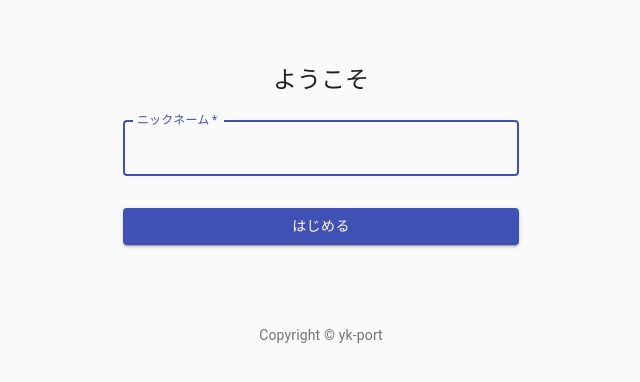
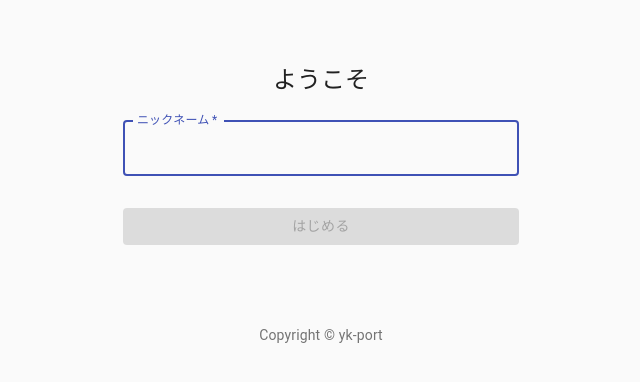
Before and after one commit to yk-port/react-chat-app, a React (Create React App) app: page / in a window 1280 px wide. Shown: the top 382 px of the page, without its empty margins (319-959 px from the left). Built offline with nearby package versions, Linux system fonts and the light colour scheme.

Commit message:
feature: disabledの制御

```diff
--- a/src/components/SignIn.js
+++ b/src/components/SignIn.js
@@ -1,4 +1,4 @@
-import React from 'react';
+import React, { useEffect, useState } from 'react';
 import Button from '@material-ui/core/Button';
 import CssBaseline from '@material-ui/core/CssBaseline';
 import TextField from '@material-ui/core/TextField';
@@ -46,6 +46,14 @@
 
 export default function SignIn({ setName }) {
   const classes = useStyles();
+  const [disabled, setDisabled] = useState(true);
+  const [string, setString] = useState('');
+  console.log({ string });
+
+  useEffect(() => {
+    const input = string === '';
+    return setDisabled(input);
+  }, [string]);
 
   return (
     <Container component="main" maxWidth="xs">
@@ -64,6 +72,7 @@
             label="ニックネーム"
             name="name"
             autoFocus
+            onChange={e => setString(e.target.value)}
           />
           <Button
             type="submit"
@@ -71,6 +80,7 @@
             variant="contained"
             color="primary"
             className={classes.submit}
+            disabled={disabled}
           >
             はじめる
           </Button>
```
